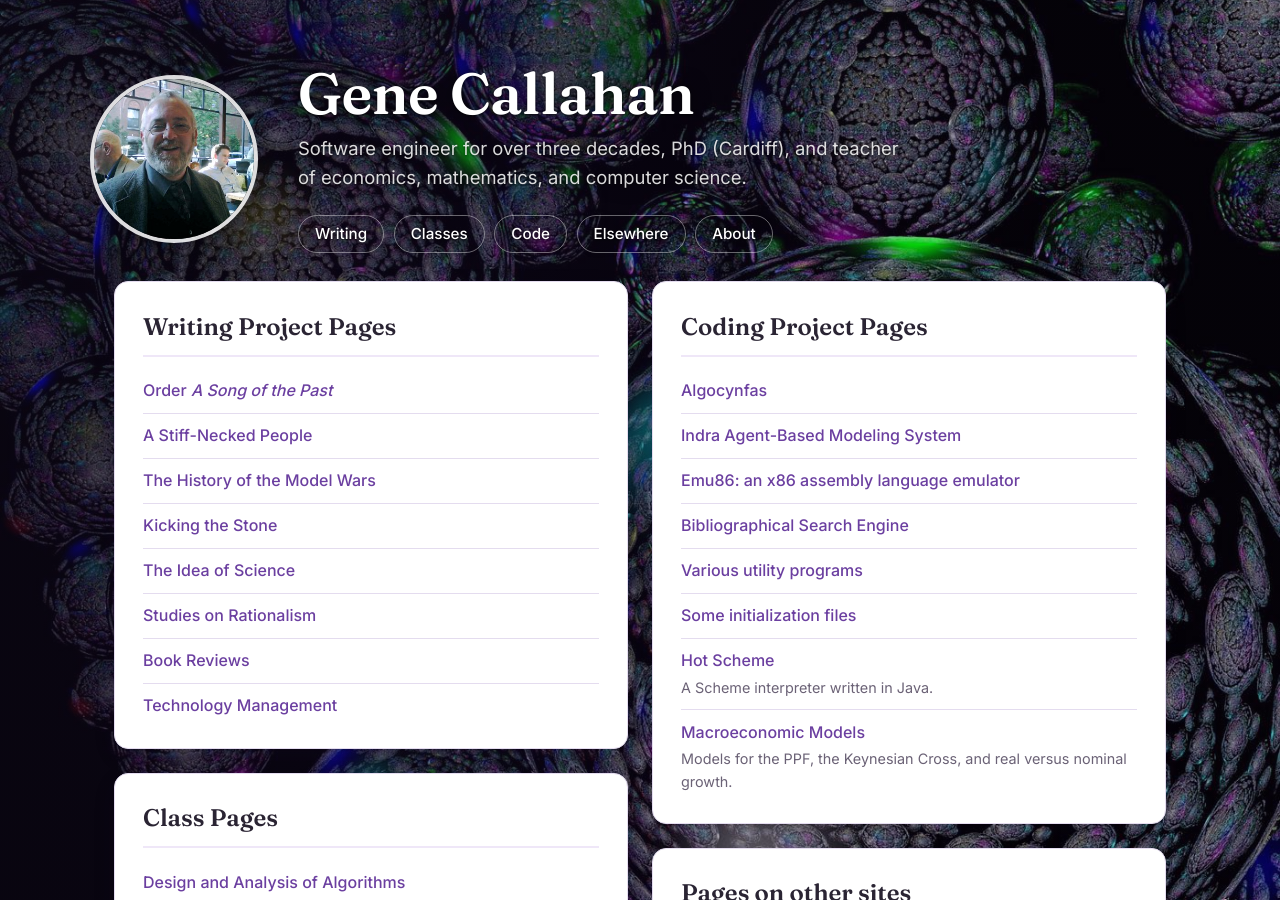
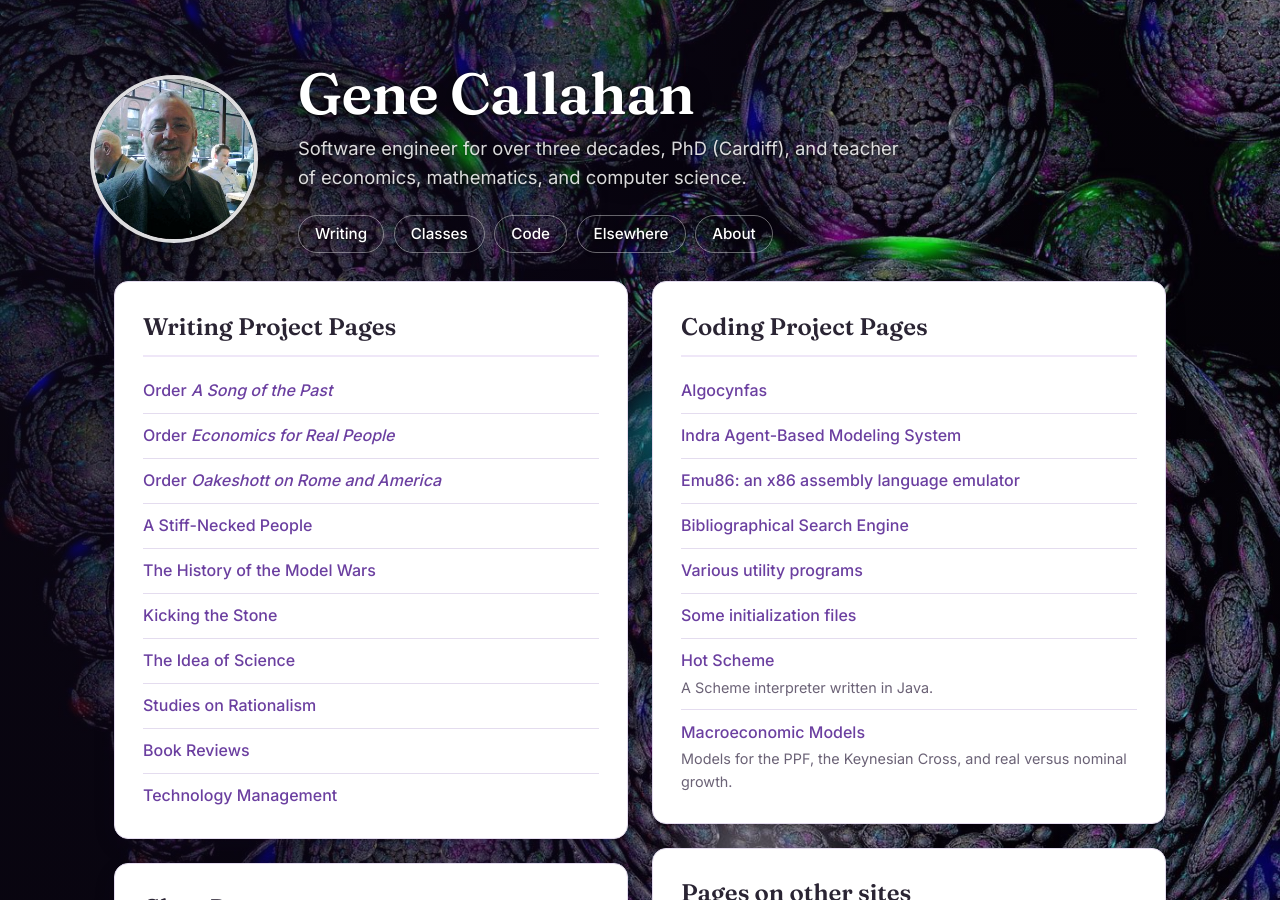
Before and after one commit to gcallah/gcallah.github.io, a Jekyll site: the page index.html, which Jekyll copies as it is, in a window 1280 px wide and 900 px high. Built offline with Jekyll 4.4.1, drawn with Linux system fonts in a browser that asks for light colours.

Commit message:
Add Amazon order links for Economics for Real People and Oakeshott on Rome and America
Co-Authored-By: Claude Opus 5.5 <noreply@anthropic.com>

```diff
--- a/index.html
+++ b/index.html
@@ -43,6 +43,8 @@
                     <h2>Writing Project Pages</h2>
                     <ul class="links">
                         <li><a href="https://www.amazon.com/Song-Past-Gene-Callahan/dp/1699279969">Order <em>A Song of the Past</em></a></li>
+                        <li><a href="https://www.amazon.com/Economics-Real-People-Introduction-Austrian/dp/0945466412">Order <em>Economics for Real People</em></a></li>
+                        <li><a href="https://www.amazon.com/Oakeshott-America-British-Idealism-Studies/dp/1845406672">Order <em>Oakeshott on Rome and America</em></a></li>
                         <li><a href="../hambone/index.html">A Stiff-Necked People</a></li>
                         <li><a href="../ModelWarsPublic/index.html">The History of the Model Wars</a></li>
                         <li><a href="../KickingTheStone/index.html">Kicking the Stone</a></li>
```
